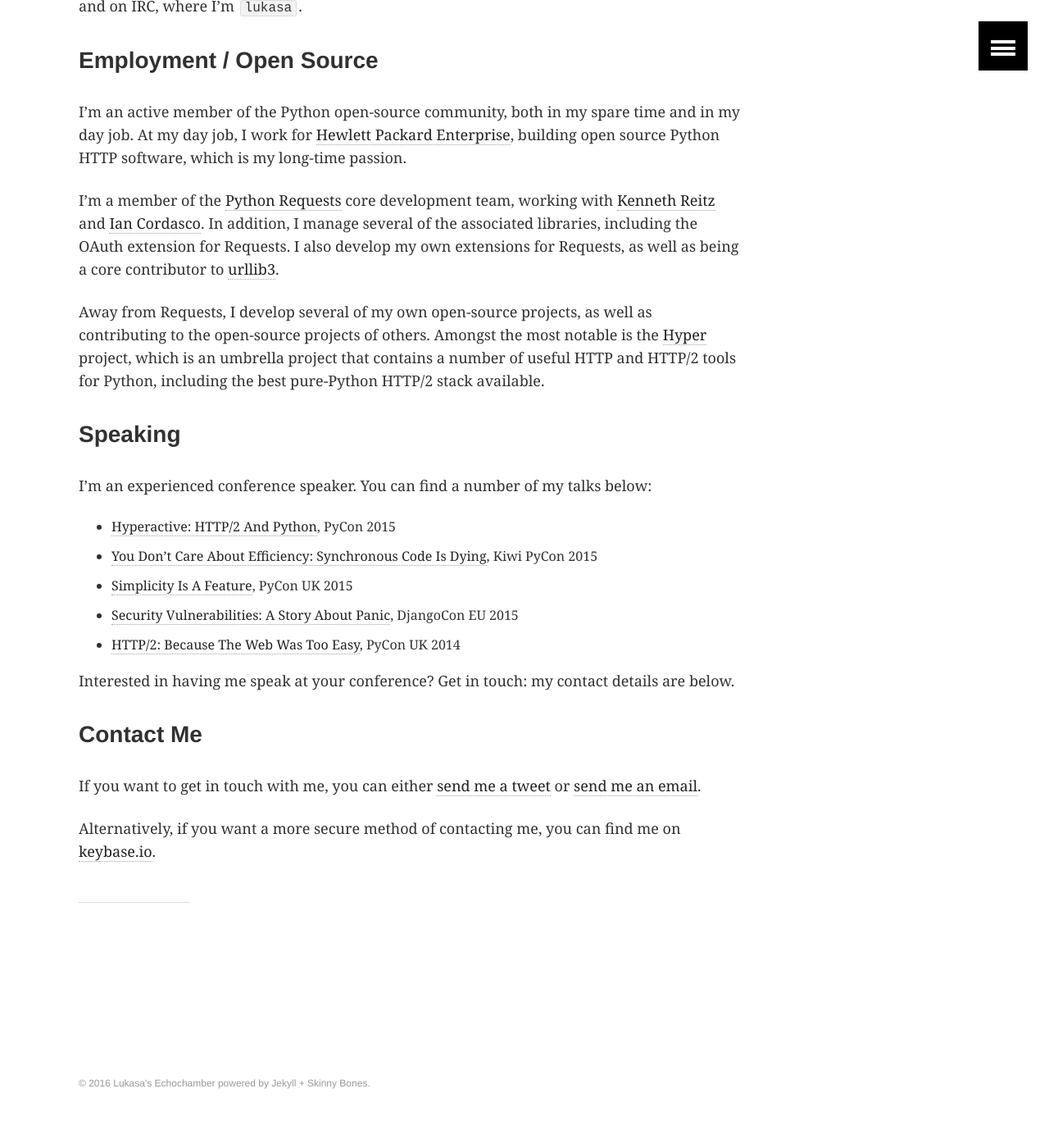
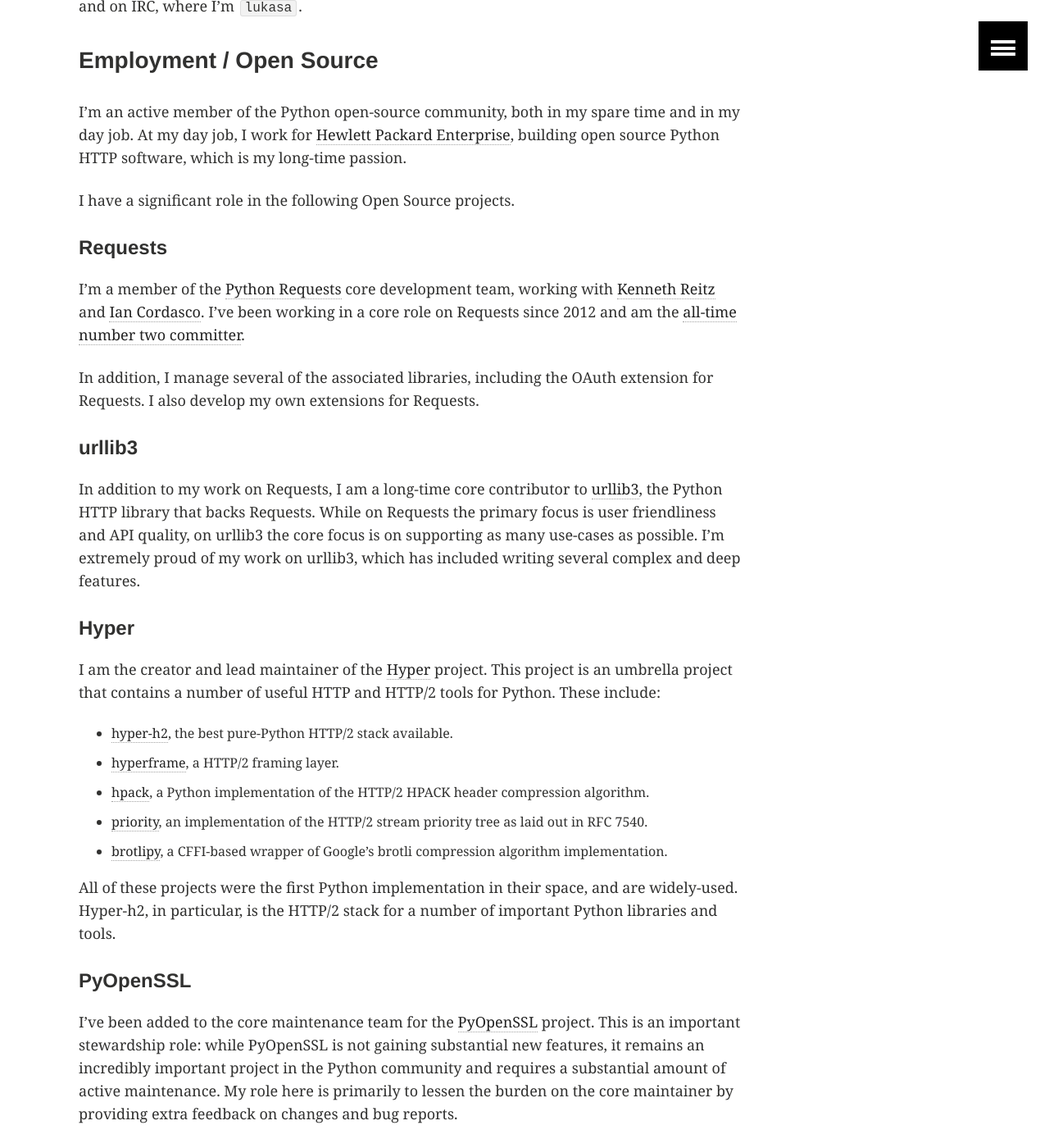
Before and after one commit to Lukasa/lukasa.co.uk, a Jekyll site: the page built from about.md, in a window 1280 px wide and 1400 px high, scrolled down 1015 px. Shown: the whole window at 82% size. Built offline with Jekyll 4.4.1, drawn with Linux system fonts in a browser that asks for light colours; some of the changed text lies outside the part shown.

Commit message:
Some more about me.

```diff
--- a/about.md
+++ b/about.md
@@ -7,57 +7,57 @@ share: false
 
 ## Hi. I'm Cory.
 
-I'm a software engineer, a physics graduate, and an Australian/British dual
-citizen. Want to find out more? Pick a topic below and let's get started.
+I'm a software engineer, a physics graduate, and an Australian/British dual citizen. Want to find out more? Pick a topic below and let's get started.
 
-Alternatively, if you just want to chat or see my work, you can find me on
-[GitHub](https://github.com/Lukasa), or on
-[Twitter](https://twitter.com/Lukasaoz).
+Alternatively, if you just want to chat or see my work, you can find me on [GitHub](https://github.com/Lukasa), or on [Twitter](https://twitter.com/Lukasaoz).
 
-If you're concerned about data privacy when contacting me, here's some useful
-information. I live and work in **London**, in the **United Kingdom**. My
-personal email accounts are currently managed by **Google**. My work email is
-managed by my employer, **Hewlett Packard Enterprise**. My websites are hosted
-by **GitHub**.
+If you're concerned about data privacy when contacting me, here's some useful information. I live and work in **London**, in the **United Kingdom**. My personal email accounts are currently managed by **Google**. My work email is managed by my employer, **Hewlett Packard Enterprise**. My websites are hosted by **GitHub**.
 
 ### Me
 
-I was born in Sydney, Australia, but I moved to Melbourne when I was very
-young. I grew up in Melbourne, and spent my teenage years in Oxford, England. I
-went to university in St Andrews, Scotland. Now, as an adult, I'm a software
-engineer living in London.
+I was born in Sydney, Australia, but I moved to Melbourne when I was very young. I grew up in Melbourne, and spent my teenage years in Oxford, England. I went to university in St Andrews, Scotland. Now, as an adult, I'm a software engineer living in London.
 
-Software engineering is my dream job and what I love to do. I work at an
-[Hewlett Packard Enterprise](https://www.hpe.com/uk/en/home.html) building
-open source HTTP software for the Python community. It's a fantastic job, and
-you'll find me doing it more often than is strictly healthy.
+Software engineering is my dream job and what I love to do. I work at [Hewlett Packard Enterprise](https://www.hpe.com/uk/en/home.html) building open source HTTP software for the Python community. It's a fantastic job, and you'll find me doing it more often than is strictly healthy.
 
-In addition to programming, I love reading, watching films and television, and
-sports. I'm a huge fan of a number of sports teams, including (for my sins) the
-Melbourne Demons.
+In addition to programming, I love reading, watching films and television, and sports. I'm a huge fan of a number of sports teams, including (for my sins) the Melbourne Demons.
 
-If you feel like chatting (and I always do), you can find me on a number of
-social networks, and on IRC, where I'm `lukasa`.
+If you feel like chatting (and I always do), you can find me on a number of social networks, and on IRC, where I'm `lukasa`.
 
 ### Employment / Open Source
 
-I'm an active member of the Python open-source community, both in my spare time
-and in my day job. At my day job, I work for
-[Hewlett Packard Enterprise](https://www.hpe.com/uk/en/home.html), building
-open source Python HTTP software, which is my long-time passion.
+I'm an active member of the Python open-source community, both in my spare time and in my day job. At my day job, I work for [Hewlett Packard Enterprise](https://www.hpe.com/uk/en/home.html), building open source Python HTTP software, which is my long-time passion.
 
-I'm a member of the [Python Requests](http://python-requests.org/) core
-development team, working with [Kenneth Reitz](http://kennethreitz.org/) and
-[Ian Cordasco](http://www.coglib.com/~icordasc/index.html#resume). In addition,
-I manage several of the associated libraries, including the OAuth extension for
-Requests. I also develop my own extensions for Requests, as well as being a
-core contributor to [urllib3](https://github.com/shazow/urllib3).
+I have a significant role in the following Open Source projects.
 
-Away from Requests, I develop several of my own open-source projects, as well
-as contributing to the open-source projects of others. Amongst the most notable
-is the [Hyper](https://python-hyper.org/) project, which is an umbrella project
-that contains a number of useful HTTP and HTTP/2 tools for Python, including
-the best pure-Python HTTP/2 stack available.
+#### Requests
+
+I'm a member of the [Python Requests](http://python-requests.org/) core development team, working with [Kenneth Reitz](http://kennethreitz.org/) and [Ian Cordasco](http://www.coglib.com/~icordasc/index.html#resume). I've been working in a core role on Requests since 2012 and am the [all-time number two committer](https://github.com/kennethreitz/requests/graphs/contributors).
+
+In addition, I manage several of the associated libraries, including the OAuth extension for Requests. I also develop my own extensions for Requests.
+
+#### urllib3
+
+In addition to my work on Requests, I am a long-time core contributor to [urllib3](https://github.com/shazow/urllib3), the Python HTTP library that backs Requests. While on Requests the primary focus is user friendliness and API quality, on urllib3 the core focus is on supporting as many use-cases as possible. I'm extremely proud of my work on urllib3, which has included writing several complex and deep features.
+
+#### Hyper
+
+I am the creator and lead maintainer of the [Hyper](http://python-hyper.org) project. This project is an umbrella project that contains a number of useful HTTP and HTTP/2 tools for Python. These include:
+
+- [hyper-h2](http://python-hyper.org/h2), the best pure-Python HTTP/2 stack available.
+- [hyperframe](http://python-hyper.org/hyperframe), a HTTP/2 framing layer.
+- [hpack](http://python-hyper.org/hpack), a Python implementation of the HTTP/2 HPACK header compression algorithm.
+- [priority](http://python-hyper.org/priority), an implementation of the HTTP/2 stream priority tree as laid out in RFC 7540.
+- [brotlipy](http://python-hyper.org/brotlipy), a CFFI-based wrapper of Google's brotli compression algorithm implementation.
+
+All of these projects were the first Python implementation in their space, and are widely-used. Hyper-h2, in particular, is the HTTP/2 stack for a number of important Python libraries and tools.
+
+#### PyOpenSSL
+
+I've been added to the core maintenance team for the [PyOpenSSL](https://pyopenssl.readthedocs.org/en/stable/) project. This is an important stewardship role: while PyOpenSSL is not gaining substantial new features, it remains an incredibly important project in the Python community and requires a substantial amount of active maintenance. My role here is primarily to lessen the burden on the core maintainer by providing extra feedback on changes and bug reports.
+
+#### Project Calico
+
+I was one of the earliest developers working on [Project Calico](https://www.projectcalico.org/), a highly scalable virtual networking solution for data centers. This project involved building an entire software product from the ground up using open source technologies and development methodologies, as well as evangelising this solution to the wider cloud ecosystem.
 
 ### Speaking
 
@@ -69,14 +69,21 @@ I'm an experienced conference speaker. You can find a number of my talks below:
 - [Security Vulnerabilities: A Story About Panic](https://vimeo.com/135740372), DjangoCon EU 2015
 - [HTTP/2: Because The Web Was Too Easy](https://youtu.be/IpwOiucVlIo), PyCon UK 2014
 
-Interested in having me speak at your conference? Get in touch: my contact
-details are below.
+Though they aren't recorded, I've also spoken at:
+
+- FOSDEM 2015
+- PyCon SK 2016
+
+Additionally, I've spoken at a number of user groups and internal conferences.
+
+Interested in having me speak at your conference? Get in touch: my contact details are below.
+
+### The IETF
+
+I am an active participant in the IETF's HTTPBis Working Group, working on HTTP and related specifications. I was involved throughout the HTTP/2 specification process, providing assistance by adding an additional HTTP/2 implementation in the form of the Python Hyper project. This allowed me to provide feedback into both the specification process and the development of other HTTP/2 implementations, including finding and diagnosing bugs in both Google and Twitter's early HTTP/2 implementations.
 
 ### Contact Me
 
-If you want to get in touch with me, you can either
-[send me a tweet](https://twitter.com/Lukasaoz) or
-[send me an email](cory@lukasa.co.uk).
+If you want to get in touch with me, you can either [send me a tweet](https://twitter.com/Lukasaoz) or [send me an email](cory@lukasa.co.uk).
 
-Alternatively, if you want a more secure method of contacting me, you can find
-me on [keybase.io](https://keybase.io/lukasa).
+Alternatively, if you want a more secure method of contacting me, you can find me on [keybase.io](https://keybase.io/lukasa).
```
